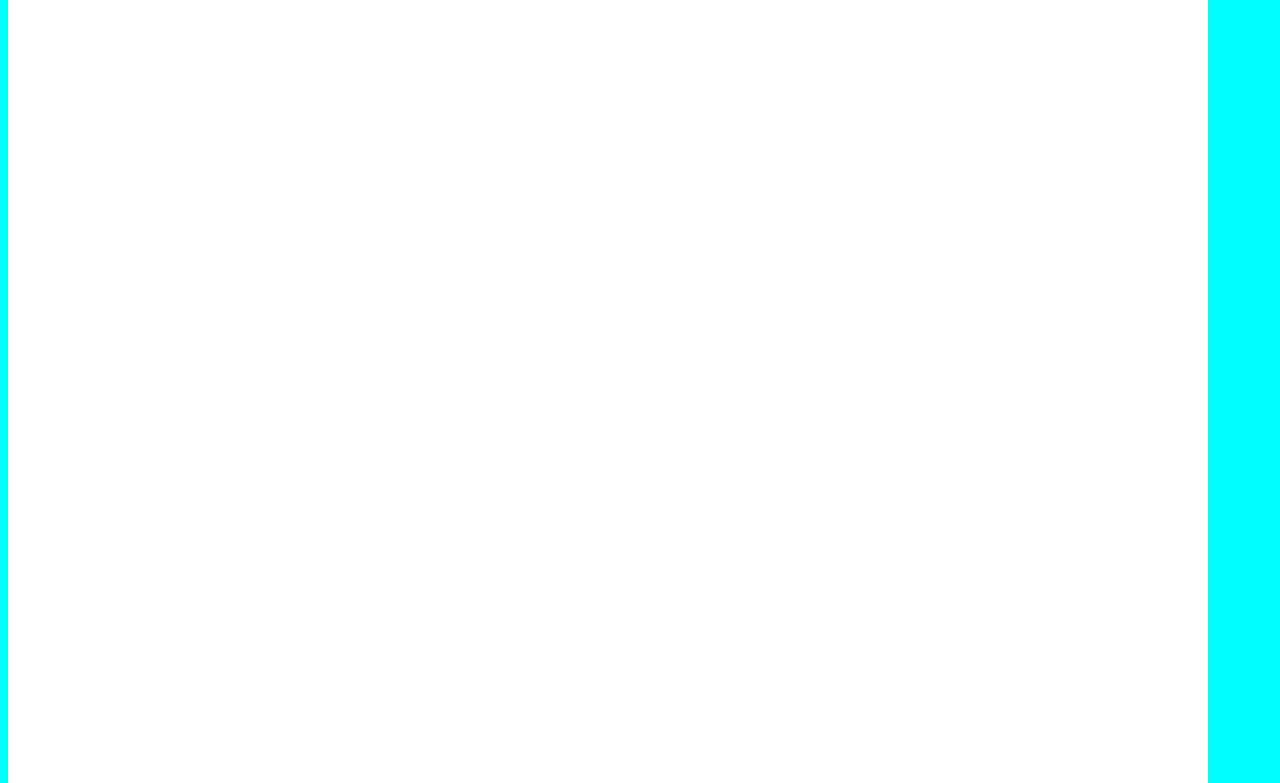
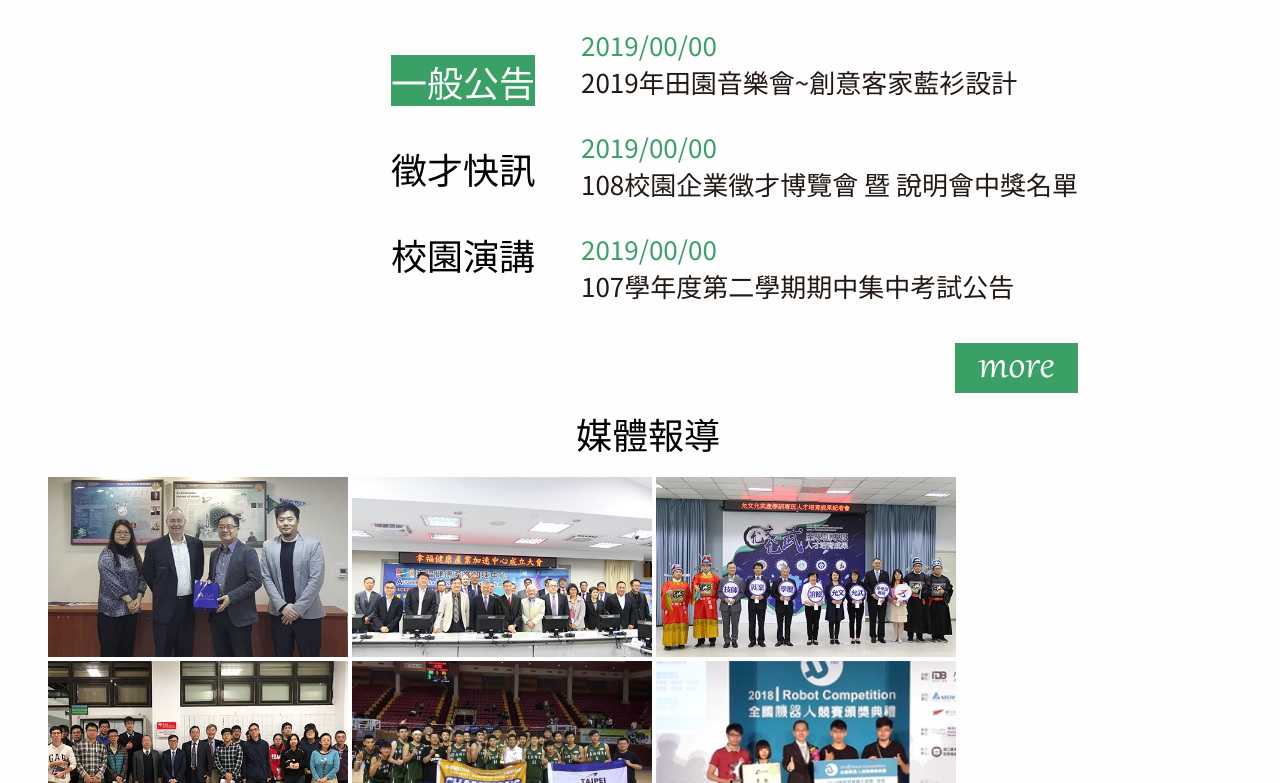
Before and after one commit to Blisto/web-design-project, a plain HTML site: page index.html in a window 1280 px wide. Shown: the part 757-1540 px from the top of the page. Drawn offline with Linux system fonts and the light colour scheme; files whose address does not match are found by name; a web font is replaced by a local one.

Commit message:
新進度
待版面設置完成後開始完善功能

```diff
--- a/css/style.css
+++ b/css/style.css
@@ -2,7 +2,8 @@ html{
   width: 1200px;
   height: 2400px;
   padding: 0;
-  background-color: aqua;
+  background-color: #FEFEFE;
+  margin:0px auto;
 }
 
 .test{
@@ -60,23 +61,31 @@ html{
 .Second-column{
   width: 1200px;
   height: 105px;
-  background-color:#FFFFFF;
+  background-color:#FEFEFE;
   display: flex;
 }
-
-.NTUT-logo{
-   width: 349pt;
-  height: 68pt;
+.NTUT-logo-size{
+  width: 349px;
+  height: 68px;
   margin-left: 70.5px;
   margin-top: 18.683px;
 }
+.NTUT-logo{
+  width: 100%;
+  height: 100%;
+}
+
 .Second-Title-nav{
+width: 720px;
+height: 20px;
 margin-left: 30.5px;
-padding-top: 42.683px
+margin-top: 42.683px;
+padding: 0;
 }
 
 .Second-Title-nav-list{
   display: inline;
+  white-space:nowrap;
 }
 
 .Second-title-nav-btn{
@@ -94,7 +103,7 @@ padding-top: 42.683px
 .Third-column{
   width: 1200px;
   height: 460px;
-  background-color:#FFFFFF;
+  background-color:#FEFEFE;
 }
 
 .NTUT-header-logo{
@@ -106,13 +115,18 @@ padding-top: 42.683px
 .Fourth-column{
   width: 1200px;
   height: 1775px;
-  padding-top: 0px;
-  background-color:#FFFFFF;
-
+  background-color:#FEFEFE;
+  display: -webkit-flex;
+  /* display: flex; */
+  flex-direction: column;
+  -webkit-align-items: center;
+  align-items: center;
 }
 
 .NEWS-title{
-  padding: 0px;
+  width: 235px;
+  height: 59.385px;
+  margin-top: 50.635px;
   flex-direction: column;
   display: -webkit-flex;
   display:         flex;
@@ -123,17 +137,125 @@ padding-top: 42.683px
 
 }
 .title-ch{
-  padding: 0;
-
-  margin-top: 50.635px;
+  height: 29.679px;
+  width: auto;
   font-family:'華康行書體';
   font-size: 36px;
+  padding: 0;
+  margin: 0;
+}
+.Demarcation{
+  height: 29.679px;
+  width:235px;
+  padding: 0;
+  margin: 0;
+  display: flex;
+  justify-content: center;
+}
+.title-en{
+  height: 29.679px;
+  width: auto;
+  margin:0;
+  font-family:'Gabriola';
+  font-size: 36px;
+  padding: 0;
+}
+/*  */
+.Bulletin-Board{
+  width: 1200px;
+  height: 366px;
+  margin-top: 40px;   /* zero point=8px */
+  background-color: #FEFEFE;
+  display: flex;
+}
+
+.option-list{
+  width: 190px;
+  height: 270px;
+  margin-top: 9px;
+  margin-left: 343px;
+  background-color:#FEFEFE;
 
 }
 
-.title-en{
+.option-list-btn{
+  width: 144px;
+  height: 51px;
+  font-family: '華康行書體';
+  font-size: 36px;
+  text-align: center;
+  margin-top: 35.725px;
+  margin-right: 49.774px;
   padding: 0;
+}
+
+.Board-content{
+  /* width: 626.584px;
+  height:358.109333px ; */
+  width: 496.938px;
+  height: 366px; /*+114 to more button*/
+  background-color: #FEFEFE;
+
+}
+
+.Board-content-zone{
+  width: 496.938px;
+  height: 268.582px;
+  /* margin-top: 0; */
+  background-color: #FEFEFE;
+}
+
+.Board-content-date{
+  font-family: 'Noto Sans TC', sans-serif;
+  font-size: 26px;
+  margin: 0;
+  color: #3aa066;
+}
+
+.Board-content-text{
+  font-family: 'Noto Sans TC', sans-serif;
+  font-size: 26px;
+  margin: 0;
+  margin-bottom: 28px;
+  color: #221814;
+
+}
+
+.More-button{
   font-family:'Gabriola';
-  font-size: 36px;
-  margin-top: -55px;
+  font-size: 36pt;
+  text-align: center;
+  line-height:50px;
+  color: #FEFEFE;
+  width: 123px;
+  height: 50px;
+  margin-top: 47.436px;
+  margin-left: 373.938px;
+  background-color: #3aa066;
 }
+
+.NEWS-title2{
+  width: 235px;
+  height: 59.385px;
+  margin-top:0;
+  flex-direction: column;
+  display: -webkit-flex;
+  display:         flex;
+  -webkit-align-items: center;
+          align-items: center;
+  -webkit-justify-content: center;
+          justify-content: center;
+
+}
+
+.NEWS-content{
+  width: 1200px;
+  height: 744px;
+  margin-top: 25.22px;
+  background-color: #FEFEFE;
+}
+.NEWS-content-img{
+  width: 300px;
+  height: 180px;
+  border: 0;
+}
--- a/index.html
+++ b/index.html
@@ -7,6 +7,9 @@
     <meta name="viewport" content="width=device-width, initial-scale=1">
     <link rel="stylesheet" type="text/css" media="screen" href="/css/style.css">
     <!-- <script src="main.js"></script> -->
+    <style>
+        @import url('https://fonts.googleapis.com/css?family=Noto+Sans+TC');
+    </style>
 </head>
 <body>
 <div class="test">
@@ -26,7 +29,9 @@
     </div>
 
     <div class="Second-column">
-        <img src="/img/NTUT logo.jpg" class="NTUT-logo">
+        <div class="NTUT-logo-size">
+            <img src="/img/NTUT logo.jpg" class="NTUT-logo">
+        </div>
 
         <div class="Second-Title-nav">
             <nav class="Second-Title-nav-list">
@@ -41,17 +46,57 @@
         </div>
     </div>
 
-
     <div class="Third-column">
         <img src="/img/NTUT.jpg" class="NTUT-header-logo">
     </div>
 
+
+
+
     <div class="Fourth-column">
+
         <div class="NEWS-title">
             <p class="title-ch">最新消息</p>
-            <p class="title-en">------News------</p>
+            <div class="Demarcation">
+                <p class="title-en">News</p>
+            </div>
         </div>
 
+        <div class="Bulletin-Board">
+            <div class="option-list">
+                <nav class="option-list-btn" style="margin-top:20px; background-color: #3aa066; color: #FFFFFF;" >一般公告</nav>
+                <nav class="option-list-btn">徵才快訊</nav>
+                <nav class="option-list-btn">校園演講</nav>
+            </div>
+
+            <div class="Board-content">
+                    <div class="Board-content-zone">
+                        <p class="Board-content-date">2019/00/00</p>
+                        <p class="Board-content-text">2019年田園音樂會~創意客家藍衫設計</p>
+                        <p class="Board-content-date">2019/00/00</p>
+                        <p class="Board-content-text">108校園企業徵才博覽會 暨 說明會中獎名單</p>
+                        <p class="Board-content-date">2019/00/00</p>
+                        <p class="Board-content-text">107學年度第二學期期中集中考試公告</p>
+                    </div>
+                    <div class="More-button">
+                        <p>more</p>
+                    </div>
+            </div>
+
+        </div>
+
+        <div class="NEWS-title2">
+            <p class="title-ch" style="padding-top:0px;">媒體報導</p>
+        </div>
+
+        <div class="NEWS-content">
+            <img class="NEWS-content-img" src="/img/mczh-tw1920x700_small89662_997033173182.jpg">
+            <img class="NEWS-content-img" src="/img/mczh-tw1920x700_small87875_896194951232.jpg">
+            <img class="NEWS-content-img" src="/img/mczh-tw1920x700_small85197_51532334318.jpg">
+            <img class="NEWS-content-img" src="/img/mczh-tw1920x700_small84923_266730908086.jpg">
+            <img class="NEWS-content-img" src="/img/mczh-tw1920x700_small89498_348911390737.jpg">
+            <img class="NEWS-content-img" src="/img/mczh-tw1920x700_small83123_933120155398.jpg">
+        </div>
 
     </div>
 </div>
```
